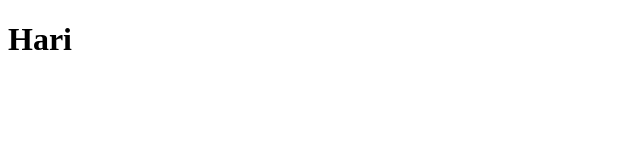
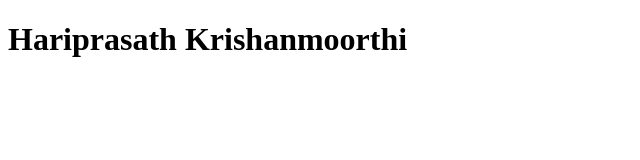
Before and after one commit to hariprasathvk-code/conflicthandling, a plain HTML site: page index.html in a window 1280 px wide. Shown: the whole page, without its empty margins (0-640 px from the left). Drawn offline with Linux system fonts and the light colour scheme.

Commit message:
b2 commit

```diff
--- a/index.html
+++ b/index.html
@@ -6,6 +6,6 @@
     <title>Document</title>
 </head>
 <body>
-    <h1>Hari</h1>
+    <h1>Hariprasath Krishanmoorthi</h1>
 </body>
 </html>
```
